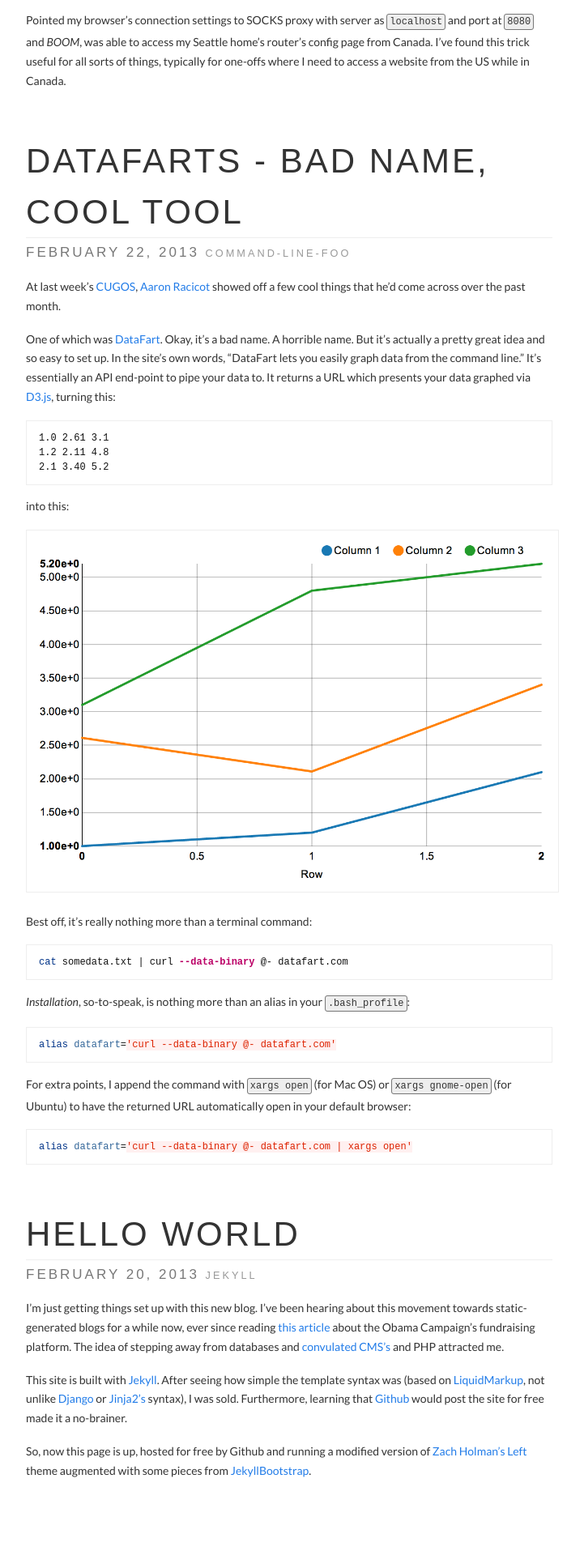
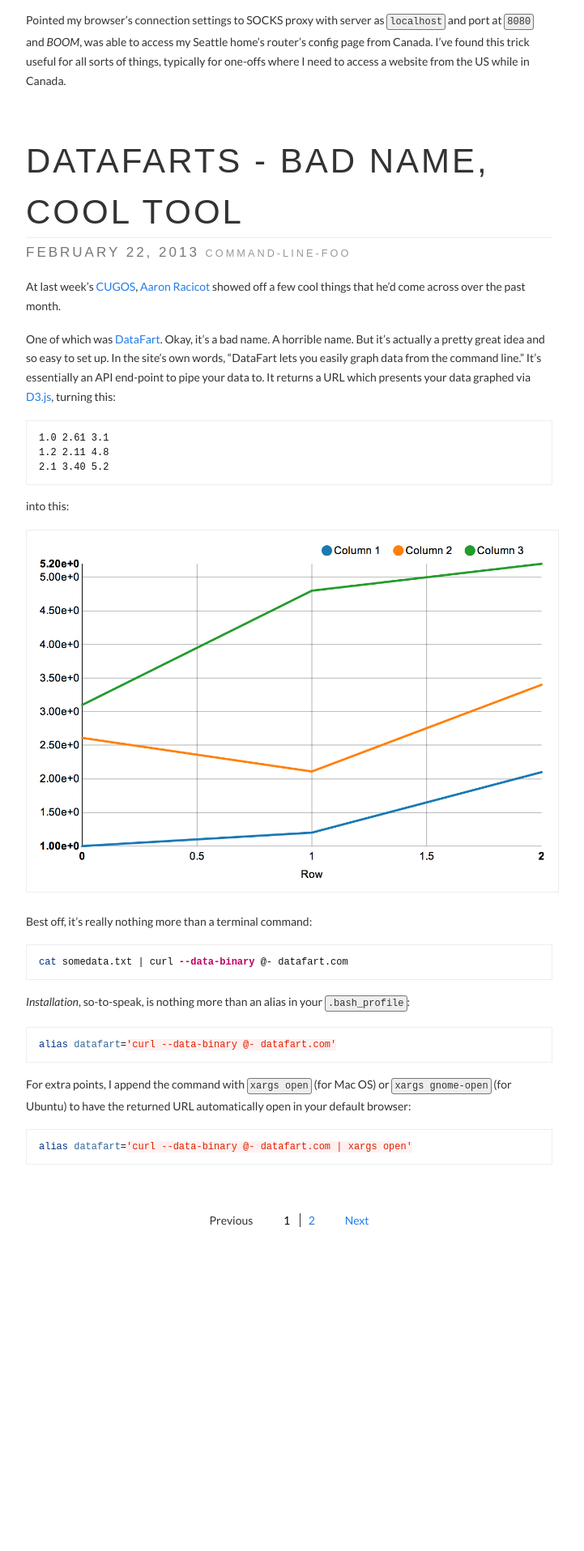
Before and after one commit to alukach/alukach.github.io, a Jekyll site: the page built from index.html, in a window 1280 px wide. Shown: the part 1818-3733 px from the top of the page at 81% size, without its empty margins (78-799 px from the left). Built offline with Jekyll 4.4.1, drawn with Linux system fonts in a browser that asks for light colours; nearby versions of some CDN libraries; Markdown is read by kramdown in place of the engine named in the settings; the list of posts is cut into pages by our own code; after the commit the page ends 3386 px from its top, so only the background shows below that.

Commit message:
Added proper pagination to blog posts

```diff
--- a/_config.yml
+++ b/_config.yml
@@ -14,7 +14,8 @@ github: alukach
 email: anthonylukach@gmail.com
 gravatar_url: http://gravatar.com/avatar/f027dc4105248fc3b10e70f4bdc4d25f
 
-
+paginate: 4
+paginate_path: "posts/:num"
 
 # All Jekyll-Bootstrap specific configurations are namespaced into this hash
 #
@@ -58,8 +59,8 @@ JB :
   # These paths are to the main pages Jekyll-Bootstrap ships with.
   # Some JB helpers refer to these paths; change them here if needed.
   #
-  archive_path: /archive.html
-  categories_path : /categories.html
+  # archive_path: /archive.html
+  # categories_path : /categories.html
   tags_path : /tags/
 
   # Settings for comments helper
@@ -70,15 +71,15 @@ JB :
     provider : disqus
     disqus :
       short_name : alukach
-    livefyre :
-      site_id : 123
-    intensedebate :
-      account : 123abc
-    facebook :
-      appid : 123
-      num_posts: 5
-      width: 580
-      colorscheme: light
+    # livefyre :
+    #   site_id : 123
+    # intensedebate :
+    #   account : 123abc
+    # facebook :
+    #   appid : 123
+    #   num_posts: 5
+    #   width: 580
+    #   colorscheme: light
 
   # Settings for analytics helper
   # Set 'provider' to the analytics provider you want to use.
--- a/css/base.css
+++ b/css/base.css
@@ -274,3 +274,23 @@ ul.pagination {
     text-transform: lowercase;
     text-decoration: none;
   }
+
+#post-pagination {
+  text-align: center;
+}
+#post-pagination p {
+  display: inline;
+}
+#post-pagination ul.pages {
+  display: inline;
+  padding: 0 25px;
+}
+#post-pagination li.page {
+  display: inline;
+  padding: 0 9px 0 10px;
+  border-left: 1px solid #333;
+  /*border-right/: 1px solid #333;*/
+}
+#post-pagination li.page:first-child {
+  border: none;
+}
--- a/index.html
+++ b/index.html
@@ -3,7 +3,7 @@ layout: content
 title: "Posts"
 ---
 
-{% for post in site.posts %}
+{% for post in paginator.posts %}
     <h1>
       <a href="{{ post.url }}">{{ post.title }}</a>
     </h1>
@@ -25,3 +25,52 @@ title: "Posts"
     <br />
 
 {% endfor %}
+
+<br />
+
+<div id="post-pagination" class="pagination">
+  {% if paginator.previous_page %}
+    <p class="previous">
+      {% if paginator.previous_page == 1 %}
+        <a href="/">Previous</a>
+      {% else %}
+        <a href="/posts/{{ paginator.previous_page }}">Previous</a>
+      {% endif %}
+    </p>
+  {% else %}
+    <p class="previous disabled">
+      <span>Previous</span>
+    </p>
+  {% endif %}
+
+  <ul class="pages">
+    <li class="page">
+      {% if paginator.page == 1 %}
+        <span class="current-page">1</span>
+      {% else %}
+        <a href="/">1</a>
+      {% endif %}
+    </li>
+
+    {% for count in (2..paginator.total_pages) %}
+      <li class="page">
+        {% if count == paginator.page %}
+          <span class="current-page">{{ count }}</span>
+        {% else %}
+          <a href="/posts/{{ count }}">{{ count }}</a>
+        {% endif %}
+      </li>
+    {% endfor %}
+  </ul>
+
+  {% if paginator.next_page %}
+    <p class="next">
+      <a href="/posts/{{ paginator.next_page }}">Next</a>
+    </p>
+  {% else %}
+    <p class="next disabled">
+      <span>Next</span>
+    </p>
+  {% endif %}
+
+</div>
```
